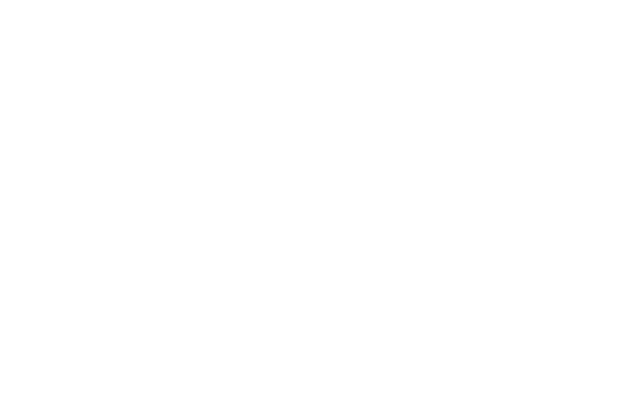
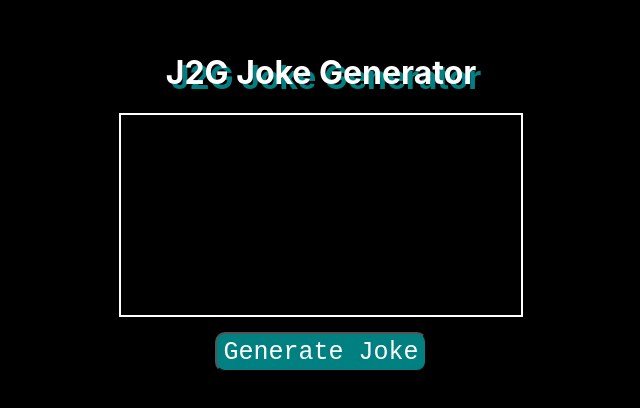
Before and after one commit to dennis-carrasquillo/joke-generator, a React (Create React App) app: page / in a window 1280 px wide. Shown: the part 198-606 px from the top of the page, without its empty margins (319-959 px from the left). Built offline with nearby package versions, Linux system fonts and the light colour scheme.

Commit message:
Created basic structure of joke page

```diff
--- a/public/index.html
+++ b/public/index.html
@@ -2,7 +2,7 @@
 <html lang="en">
   <head>
     <meta charset="utf-8" />
-    <link rel="icon" href="%PUBLIC_URL%/favicon.ico" />
+    <link rel="icon" href="%PUBLIC_URL%/j2g_logo.png" />
     <meta name="viewport" content="width=device-width, initial-scale=1" />
     <meta name="theme-color" content="#000000" />
     <meta
--- a/src/App.css
+++ b/src/App.css
@@ -1,5 +1,11 @@
 .App {
   text-align: center;
+  color: white;
+  display: flex;
+  align-items: center;
+  justify-content: center;
+  height: 100vh;
+  flex-direction: column;
 }
 
 .App-logo {
@@ -36,3 +42,28 @@
     transform: rotate(360deg);
   }
 }
+
+body {
+  background-color: black;
+}
+
+h1 {
+  text-shadow: 5px 5px teal;
+}
+
+.joke {
+
+  border: 2px solid white;
+  height: 200px;
+  width: 400px;
+  margin-bottom: 15px;
+}
+button {
+  height: 40px;
+  border-radius: 10px;
+  font-size: 25px;
+  font-family: monospace, serif;
+  box-shadow: 5px white;
+  background-color: teal;
+  color: white;
+}
--- a/src/App.js
+++ b/src/App.js
@@ -4,7 +4,13 @@
 function App() {
   return (
     <div className="App">
+      <h1>J2G Joke Generator</h1>
+      <div className="joke">
 
+      </div>
+      <div className="generate">
+        <button>Generate Joke</button>
+      </div>
     </div>
   );
 }
```
Also changed, not shown: public/j2g_logo.png (added).
